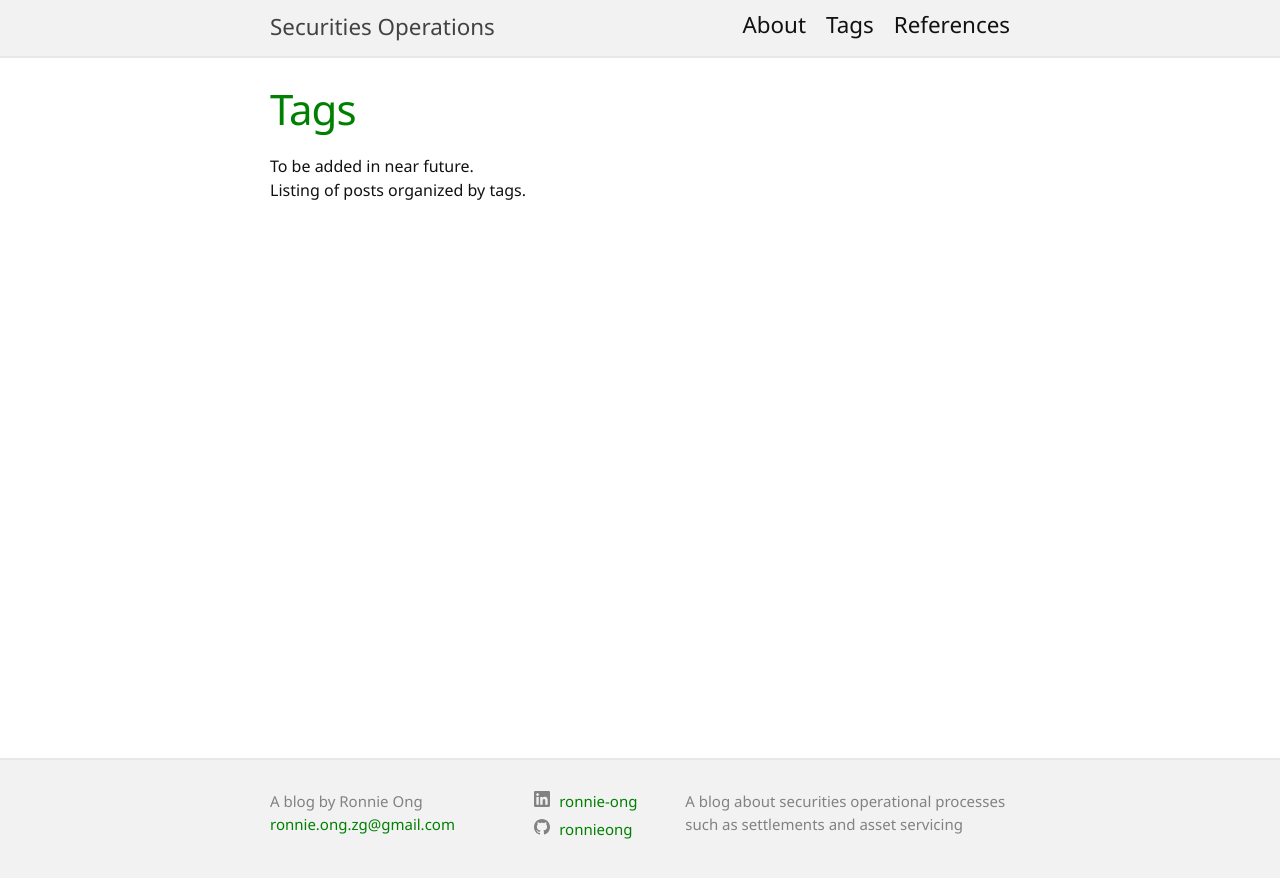
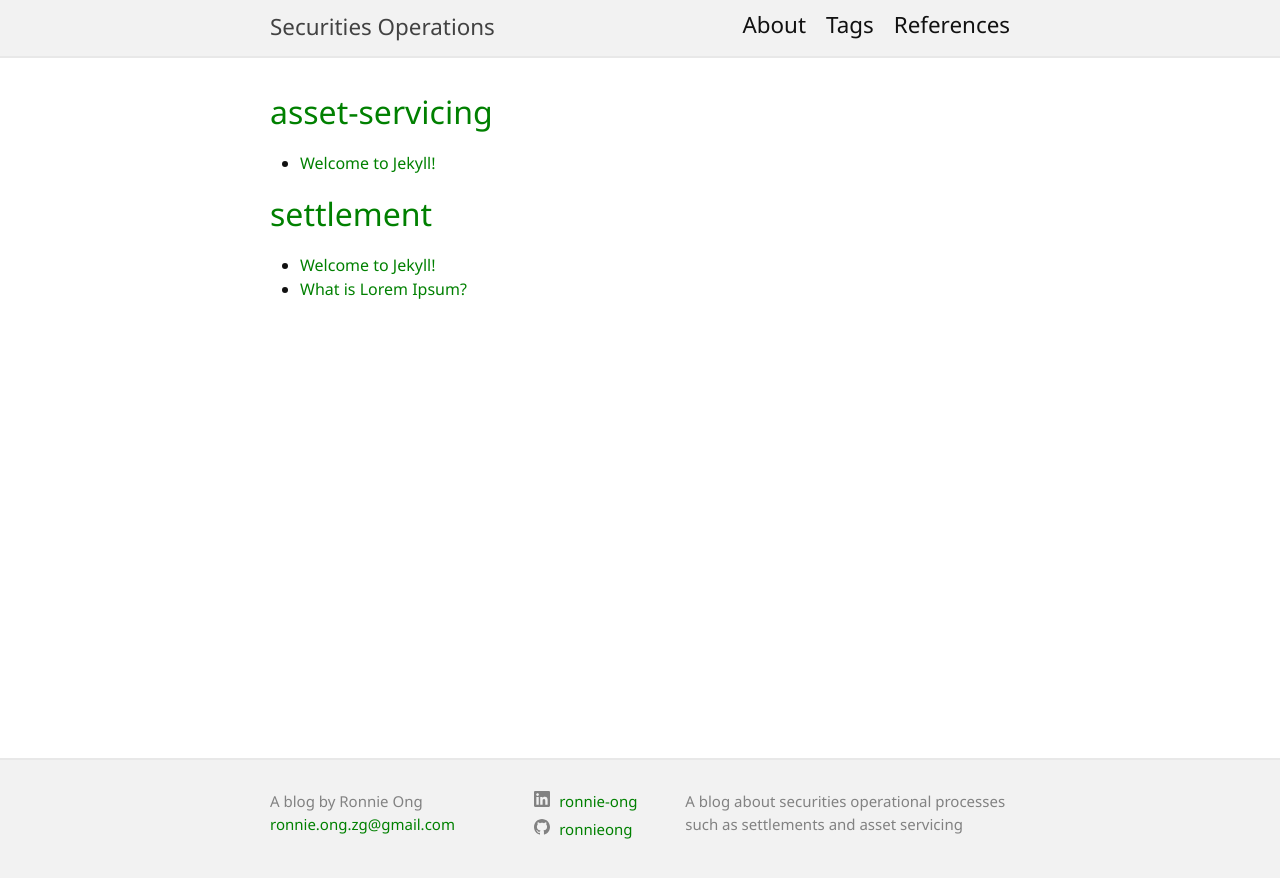
Before and after one commit to ronnieong/secops, a Jekyll site: the page built from categories.html, in a window 1280 px wide. Shown: the top 878 px of the page. Built offline with Jekyll 4.4.1, drawn with Linux system fonts in a browser that asks for light colours; part of the change alters nothing that is shown.

Commit message:
done for now

```diff
--- a/_config.yml
+++ b/_config.yml
@@ -27,6 +27,7 @@ author: Ronnie Ong
 url: "" # the base hostname & protocol for your site, e.g. http://example.com
 linkedin_username: ronnie-ong
 github_username:  ronnieong
+google_analytics: UA-155192403-1
 
 # Build settingsqwe
 plugins:
--- /dev/null
+++ b/_layouts/pagetitless.html
@@ -0,0 +1,10 @@
+---
+layout: default
+---
+<article class="post">
+
+  <div class="post-content">
+    {{ content }}
+  </div>
+
+</article>
--- a/_posts/2015-03-20-what-is-lorem-ipsum.md
+++ b/_posts/2015-03-20-what-is-lorem-ipsum.md
@@ -2,8 +2,7 @@
 layout: post
 title: "What is Lorem Ipsum?"
 description: "There is no one who loves pain itself, who seeks after it and wants to have it, simply because it is pain..."
-comments: true
-keywords: "dummy content, lorem ipsum"
+tags: [settlement]
 ---
 
 Lorem Ipsum is simply dummy text of the printing and typesetting industry. Lorem Ipsum has been the industry's standard dummy text ever since the 1500s, when an unknown printer took a galley of type and scrambled it to make a type specimen book. It has survived not only five centuries, but also the leap into electronic typesetting, remaining essentially unchanged. It was popularised in the 1960s with the release of Letraset sheets containing Lorem Ipsum passages, and more recently with desktop publishing software like Aldus PageMaker including versions of Lorem Ipsum.
--- a/_posts/2020-01-01-welcome-to-jekyll.markdown
+++ b/_posts/2020-01-01-welcome-to-jekyll.markdown
@@ -1,8 +1,8 @@
 ---
 layout: post
 title:  "Welcome to Jekyll!"
-date:   2020-01-01 23:17:05 +0800
-categories: jekyll update
+date: 01 Jan 2020
+tags: [settlement, asset-servicing]
 ---
 You’ll find this post in your `_posts` directory. Go ahead and edit it and re-build the site to see your changes. You can rebuild the site in many different ways, but the most common way is to run `jekyll serve`, which launches a web server and auto-regenerates your site when a file is updated.
 
--- /dev/null
+++ b/categories.html
@@ -0,0 +1,55 @@
+---
+layout: pagetitless
+title: Tags
+permalink: /tags/
+---
+
+{% comment %}
+=======================
+The following part extracts all the tags from your posts and sort tags, so that you do not need to manually collect your tags to a place.
+=======================
+{% endcomment %}
+{% assign rawtags = "" %}
+{% for post in site.posts %}
+	{% assign ttags = post.tags | join:'|' | append:'|' %}
+	{% assign rawtags = rawtags | append:ttags %}
+{% endfor %}
+{% assign rawtags = rawtags | split:'|' | sort %}
+
+{% comment %}
+=======================
+The following part removes dulpicated tags and invalid tags like blank tag.
+=======================
+{% endcomment %}
+{% assign tags = "" %}
+{% for tag in rawtags %}
+	{% if tag != "" %}
+		{% if tags == "" %}
+			{% assign tags = tag | split:'|' %}
+		{% endif %}
+		{% unless tags contains tag %}
+			{% assign tags = tags | join:'|' | append:'|' | append:tag | split:'|' %}
+		{% endunless %}
+	{% endif %}
+{% endfor %}
+
+
+{% comment %}
+=======================
+The purpose of this snippet is to list all your posts posted with a certain tag.
+=======================
+{% endcomment %}
+{% for tag in tags %}
+	<h2 id="{{ tag | slugify }}">{{ tag }}</h2>
+	<ul>
+	 {% for post in site.posts %}
+		 {% if post.tags contains tag %}
+		 <li>
+		 <a href="{{ site.baseurl }}{{ post.url }}">
+		 {{ post.title }}
+		</a>
+		 </li>
+		 {% endif %}
+	 {% endfor %}
+	</ul>
+{% endfor %}
--- a/categories.markdown
+++ /dev/null
@@ -1,8 +0,0 @@
----
-layout: page
-title: Tags
-permalink: /tags/
----
-
-To be added in near future.
-Listing of posts organized by tags.
```
